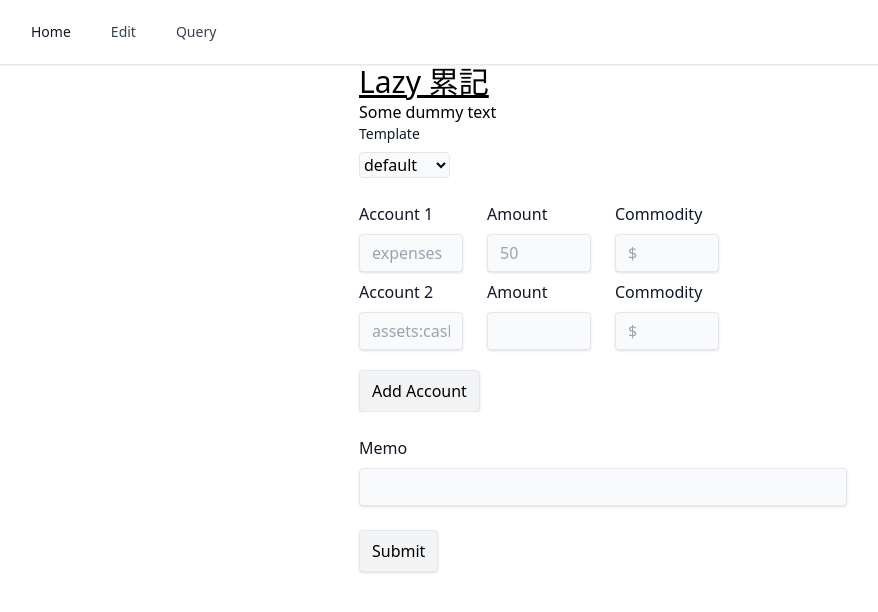
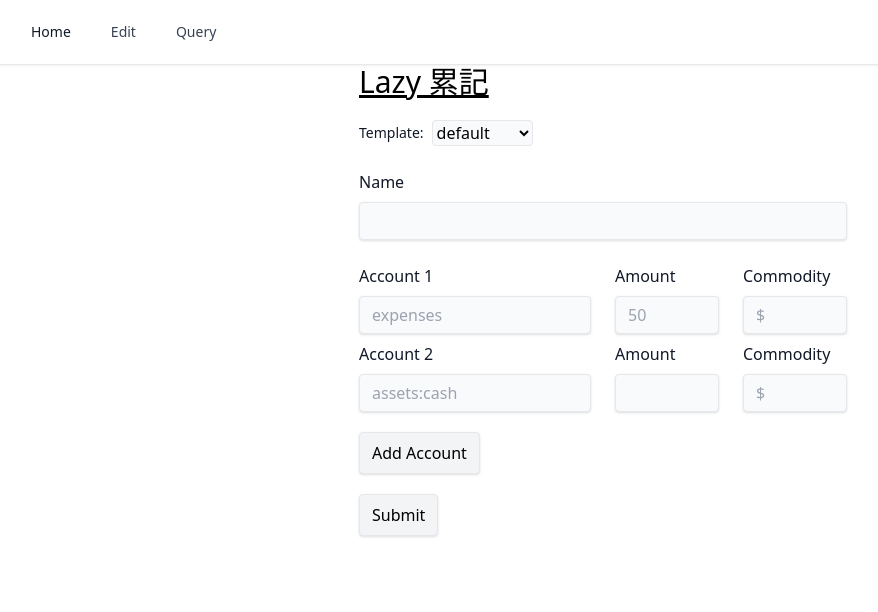
Before and after one commit to lancatlin/lazy-finance, a Vue app in the folder app/: page / in a window 1280 px wide. Shown: the top 612 px of the page, without its empty margins (37-915 px from the left). Built offline with nearby package versions, Linux system fonts and the light colour scheme.

Commit message:
refactor home, separate validate

```diff
--- /dev/null
+++ b/app/src/models/types.ts
@@ -0,0 +1,15 @@
+export interface Account {
+  name: string;
+  amount: number | null;
+  commodity: string;
+}
+
+export interface Template {
+  accounts: Account[];
+}
+
+export interface Transaction {
+  name: string;
+  accounts: Account[];
+  template: Template;
+}
--- /dev/null
+++ b/app/src/models/validate.ts
@@ -0,0 +1,31 @@
+import { Transaction, Account } from "./types";
+
+export default function validate(tx: Transaction): Transaction {
+  let nullCount = 0;
+  let totalAmount = 0;
+  const { template } = tx;
+  const accounts = tx.accounts.map((account, index) => {
+    const output: Account = {
+      name: account.name || template.accounts[index]?.name || "",
+      amount: account.amount || template.accounts[index]?.amount,
+      commodity: account.commodity || template.accounts[index]?.commodity || "",
+    };
+    if (output.amount === null) nullCount++;
+    else totalAmount += output.amount as number; // Safe cast since we check for null above
+    if (!output.name) {
+      throw `Account ${index + 1} cannot be empty.`;
+    }
+    return output;
+  });
+  console.log(accounts);
+
+  if (nullCount > 1) {
+    throw "Only one account can have an empty amount.";
+  } else if (nullCount === 0 && totalAmount !== 0) {
+    throw "The total amount of every account should be 0.";
+  }
+  return {
+    ...tx,
+    accounts,
+  };
+}
--- a/app/src/views/Home.vue
+++ b/app/src/views/Home.vue
@@ -1,18 +1,20 @@
 <script setup lang="ts">
 import { ref, reactive } from "vue";
+import { Account, Template } from "../models/types";
+import validate from "../models/validate";
 
-const memo = ref("");
-const templateId = ref("default");
-const errorMessage = ref("");
+const name = ref<string>("");
+const templateId = ref<string>("default");
+const errorMessage = ref<string>("");
 
-const template = {
+const template: Template = {
   accounts: [
     { name: "expenses", commodity: "$", amount: 50 },
-    { name: "assets:cash", commodity: "$" },
+    { name: "assets:cash", commodity: "$", amount: null },
   ],
 };
 
-const accounts = reactive([
+const accounts = reactive<Account[]>([
   { name: "", amount: null, commodity: "" },
   { name: "", amount: null, commodity: "" },
 ]);
@@ -21,43 +23,23 @@ const addAccount = () => {
   accounts.push({ name: "", amount: null, commodity: "" });
 };
 
-const removeAccount = (index) => {
+const removeAccount = (index: number) => {
   accounts.splice(index, 1);
-};
-
-const validateInput = () => {
-  let nullCount = 0;
-  let totalAmount = 0;
-  const result = accounts.map((account, index) => {
-    const output = {};
-    output.name = account.name || template.accounts[index]?.name;
-    output.amount = account.amount || template.accounts[index]?.amount || null;
-    output.commodity = account.commodity || template.accounts[index]?.commodity;
-    if (output.amount === null) nullCount++;
-    else totalAmount += output.amount;
-    if (!output.name) {
-      throw `Account ${index + 1} cannot be empty.`;
-    }
-    return output;
-  });
-  console.log(result);
-
-  if (nullCount > 1) {
-    throw "Only one account can have a empty amount.";
-  } else if (nullCount === 0 && totalAmount !== 0) {
-    throw "The total amount of every account should be 0.";
-  }
-  return result;
 };
 
 const onSubmit = () => {
   try {
-    const result = validateInput();
+    const result = validate({
+      accounts,
+      name: name.value,
+      template,
+    });
     console.log(result);
     console.log("Submitted successfully");
     errorMessage.value = "";
   } catch (e) {
-    errorMessage.value = e;
+    console.error(e);
+    errorMessage.value = e as string; // Cast error to string to satisfy the type of errorMessage
     return;
   }
 };
@@ -65,14 +47,11 @@ const onSubmit = () => {
 
 <template>
   <div class="container max-w-lg mx-auto px-3">
-    <h1 class="text-3xl underline">Lazy 累記</h1>
-    <p>Some dummy text</p>
+    <h1 class="text-3xl underline mb-5">Lazy 累記</h1>
     <div>
-      <div class="mb-6">
-        <label
-          for="template"
-          class="block mb-2 text-sm font-medium text-gray-900"
-          >Template
+      <div class="mb-6 flex items-center">
+        <label for="template" class="text-sm font-medium text-gray-900 mr-2"
+          >Template:
         </label>
         <select
           v-model="templateId"
@@ -80,15 +59,26 @@ const onSubmit = () => {
           class="bg-gray-50 border rounded"
         >
           <option>default</option>
-          <option>restarant</option>
+          <option>restaurant</option>
         </select>
+      </div>
+      <div class="mb-6">
+        <label for="name" class="block mb-2 text-md font-medium text-gray-900"
+          >Name</label
+        >
+        <input
+          v-model="name"
+          type="text"
+          id="name"
+          class="shadow bg-gray-50 border rounded w-full py-2 px-3 text-gray-700 leading-tight focus:outline-none focus:bg-white focus:shadow-outline"
+        />
       </div>
       <div
         class="flex flex-wrap -mx-3 mb-2"
         v-for="(account, index) in accounts"
-        v-key="index"
+        :key="index"
       >
-        <div class="w-full md:w-1/4 px-3 mb-6 md:mb-0">
+        <div class="w-full md:w-1/2 px-3 mb-6 md:mb-0">
           <label
             :for="`account-${index}-name`"
             class="block mb-2 text-md font-medium text-gray-900"
@@ -112,14 +102,14 @@ const onSubmit = () => {
             type="number"
             :id="`account-${index}-amount`"
             v-model="account.amount"
-            :placeholder="template.accounts[index]?.amount"
+            :placeholder="template.accounts[index]?.amount?.toString()"
             class="shadow bg-gray-50 border rounded w-full py-2 px-3 text-gray-700 leading-tight focus:outline-none focus:bg-white focus:shadow-outline"
           />
         </div>
 
         <div class="w-full md:w-1/4 px-3 mb-6 md:mb-0">
           <label
-            :for="`account-${index}-comodity`"
+            :for="`account-${index}-commodity`"
             class="block mb-2 text-md font-medium text-gray-900"
             >Commodity</label
           >
@@ -147,18 +137,6 @@ const onSubmit = () => {
       >
         Add Account
       </button>
-      <input type="text" id="from" />
-      <div class="mb-6">
-        <label for="memo" class="block mb-2 text-md font-medium text-gray-900"
-          >Memo</label
-        >
-        <input
-          v-model="memo"
-          type="text"
-          id="memo"
-          class="shadow bg-gray-50 border rounded w-full py-2 px-3 text-gray-700 leading-tight focus:outline-none focus:bg-white focus:shadow-outline"
-        />
-      </div>
       <div
         v-if="errorMessage"
         class="mt-4 text-red-600 border border-red-600 p-3 rounded"
```
